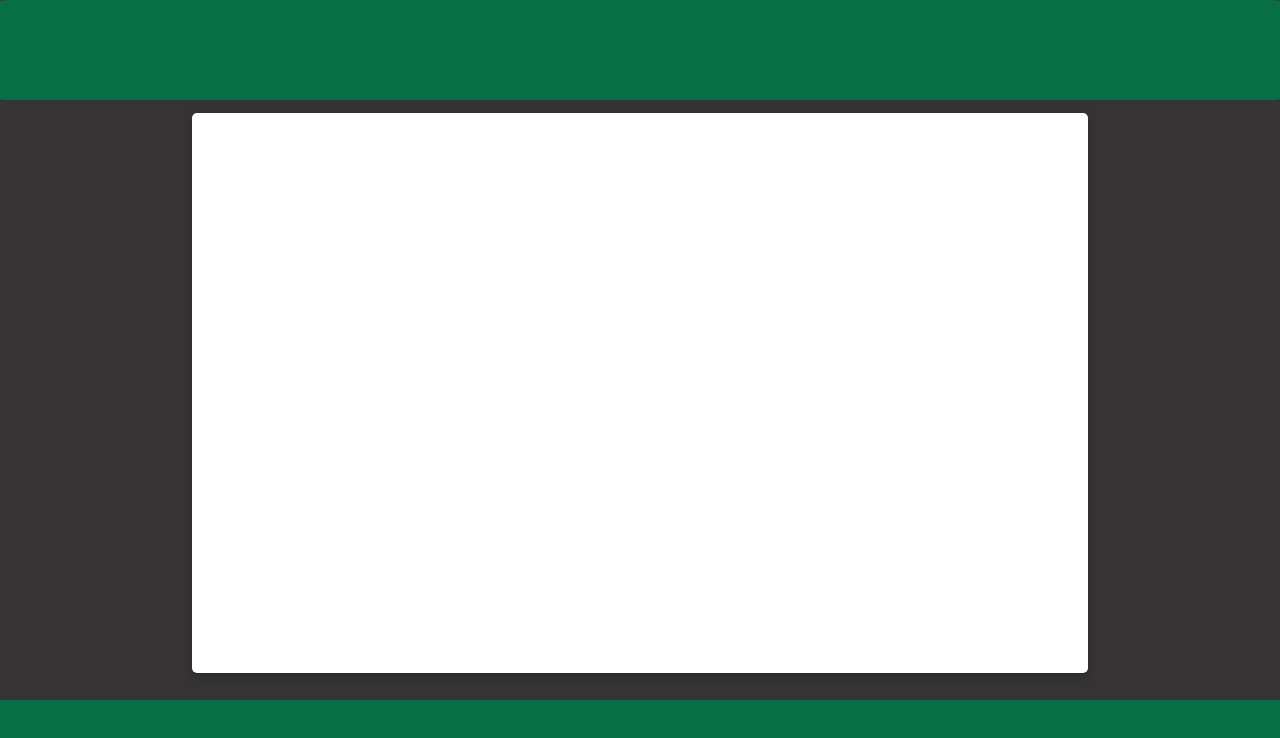
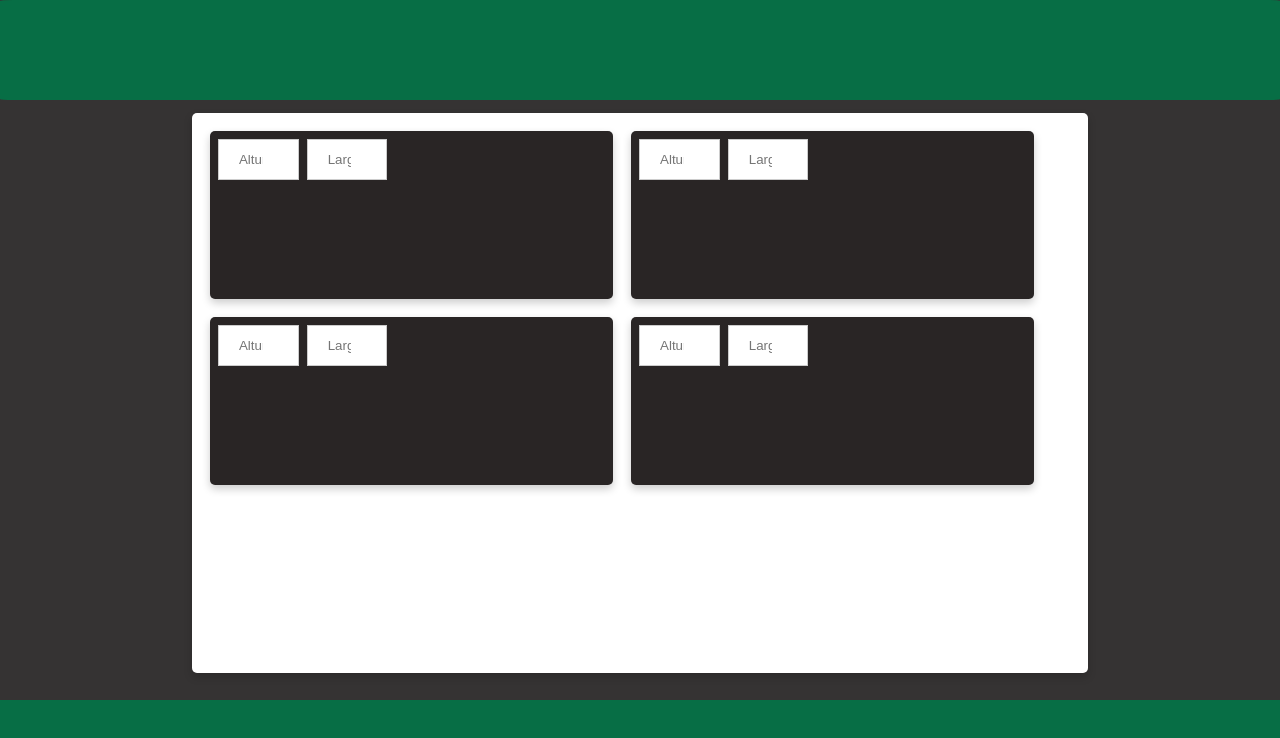
Before and after one commit to RuanMiguelGit/Paint-Calculator, a React (Create React App) app: page / in a window 1280 px wide. Shown: the top 738 px of the page. Built offline with nearby package versions, Linux system fonts and the light colour scheme.

Commit message:
add altura e largura inputs

```diff
--- a/src/Styles/Main.css
+++ b/src/Styles/Main.css
@@ -38,6 +38,31 @@
 
 }
 
+.wall-holder {
+  background-color: rgb(41, 37, 37);
+  border-radius: 5px;
+  box-shadow: 0 4px 8px 0 rgba(0,0,0,0.2);
+  color:white;
+  display: inline-block;
+  margin-left: 2%;
+  margin-top: 2%;
+  flex-direction: row;
+  width: 45%;
+  height: 30%;
+}
+
+.input-height{
+  background-color: white;
+  border: 1px solid #ccc;
+  box-sizing: border-box;
+  color: black;
+  display: inline-block;
+  margin: 8px 0;
+  padding: 12px 20px;
+  margin-left: 2%;
+  width: 20%;
+}
+
 @media screen and (max-width: 500px) {
     .header  {
       float: none;
--- a/src/components/MainCard.js
+++ b/src/components/MainCard.js
@@ -1,10 +1,14 @@
 import React from 'react';
 import PropTypes from 'prop-types';
-import Button from '../components/Button'
+import Wall from './Wall';
+
 function MainCard( { Style } ) {
   return (
-    <div className={Style}>
-        {/* <Button /> */}
+    <div className={ Style }>
+      <Wall Style='wall-holder' InputClass='input-height'/>
+      <Wall Style='wall-holder' InputClass='input-height'/>
+      <Wall Style='wall-holder' InputClass='input-height'/>
+      <Wall Style='wall-holder' InputClass='input-height'/>
     </div>
   );
 }
--- /dev/null
+++ b/src/components/Wall.js
@@ -0,0 +1,28 @@
+import React from 'react';
+import Input from '../components/Input'
+import PropTypes from 'prop-types';
+
+// testId, type, name, value, change, inputclass
+function Wall( { Style, InputClass } ) {
+  return (
+    <div className={ Style }>
+      <Input
+      type='number'
+      name='Altura'
+      inputclass={ InputClass }
+      />
+      <Input
+      type='number'
+      name='Largura'
+      inputclass={ InputClass }
+      />
+    </div>
+  );
+}
+
+export default Wall;
+
+Wall.propTypes = {
+    Style: PropTypes.string.isRequired,
+    InputClass:PropTypes.string.isRequired,
+  };
```
